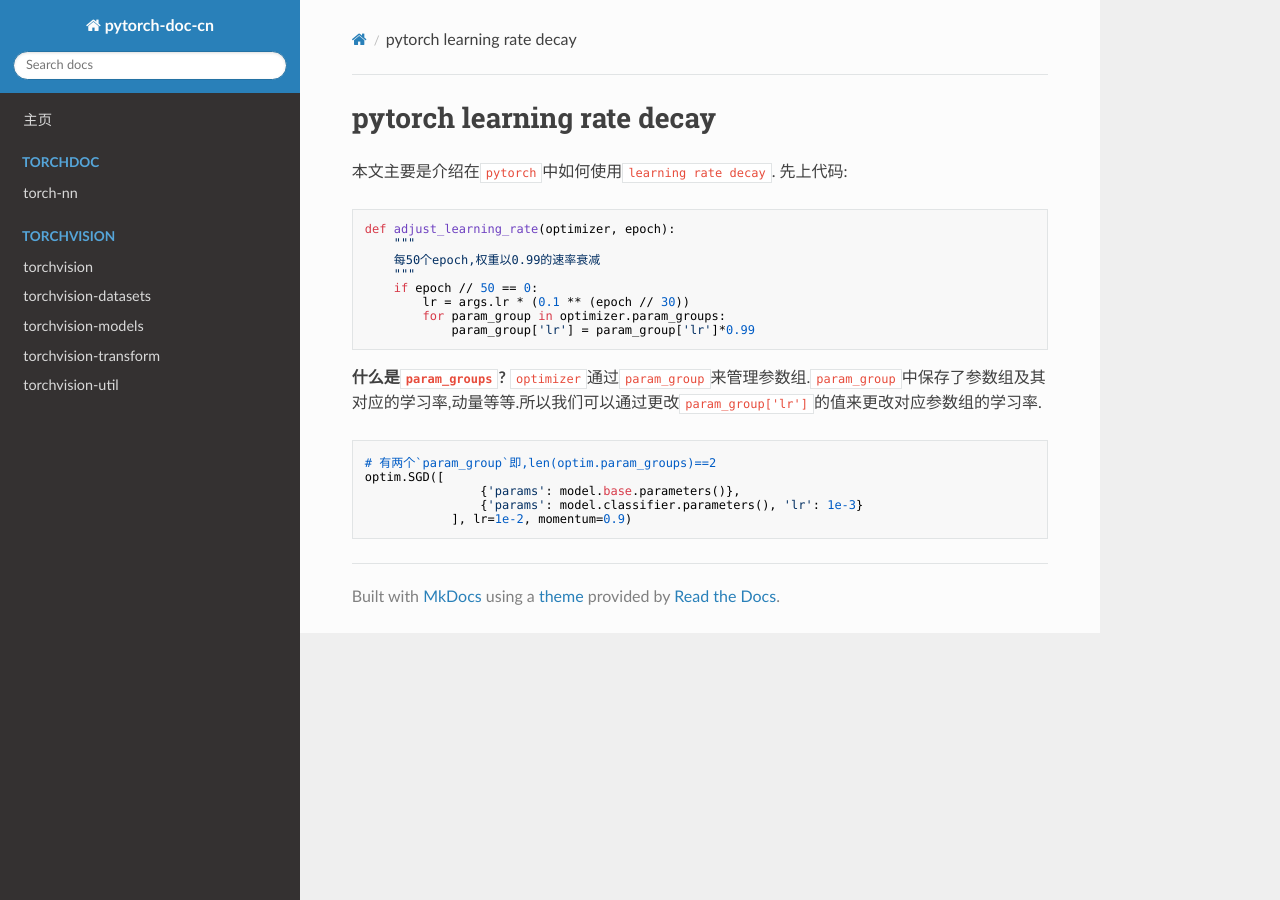
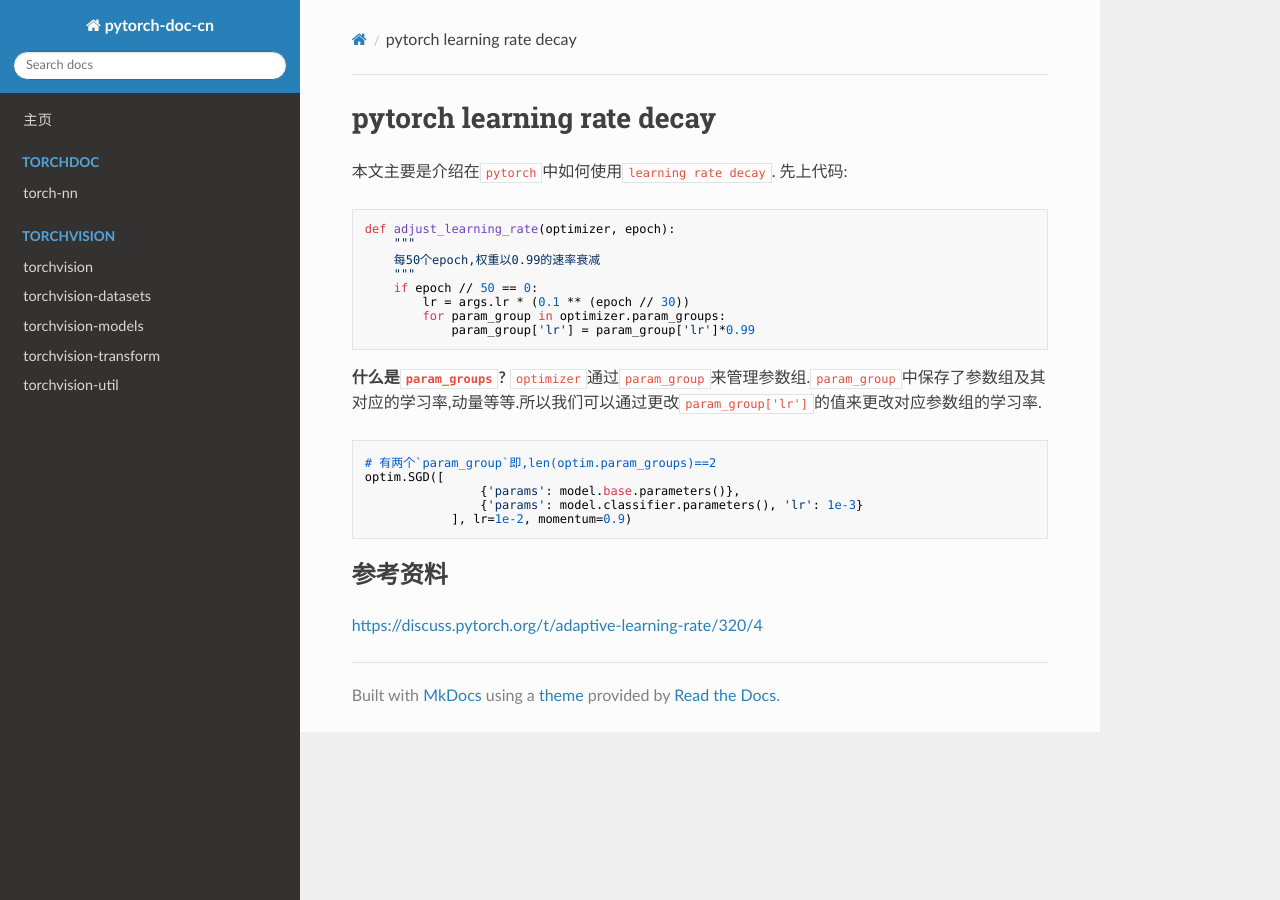
Before and after one commit to keithyin/pytorch-doc-cn, an MkDocs documentation site: the page built from docs/tutorial/lr-decay.md, in a window 1280 px wide. Built offline with MkDocs 1.6.1, drawn with Linux system fonts in a browser that asks for light colours; nearby versions of some CDN libraries; old or Windows-style settings are respelled for this version of MkDocs.

Commit message:
learning rate decay

````diff
--- a/docs/tutorial/lr-decay.md
+++ b/docs/tutorial/lr-decay.md
@@ -21,3 +21,6 @@ optim.SGD([
                 {'params': model.classifier.parameters(), 'lr': 1e-3}
             ], lr=1e-2, momentum=0.9)
 ```
+
+## 参考资料
+[https://discuss.pytorch.org/t/adaptive-learning-rate/320/4](https://discuss.pytorch.org/t/adaptive-learning-rate/320/4)
````
